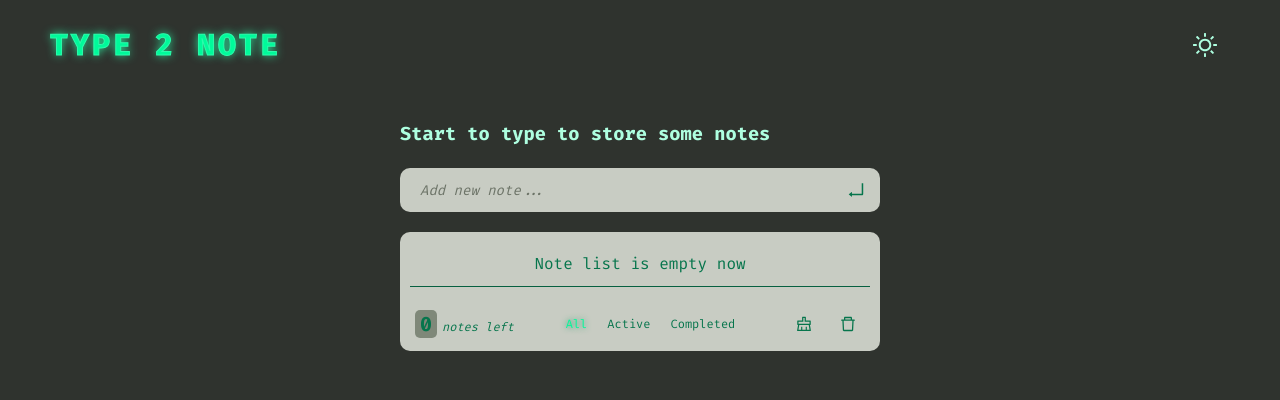
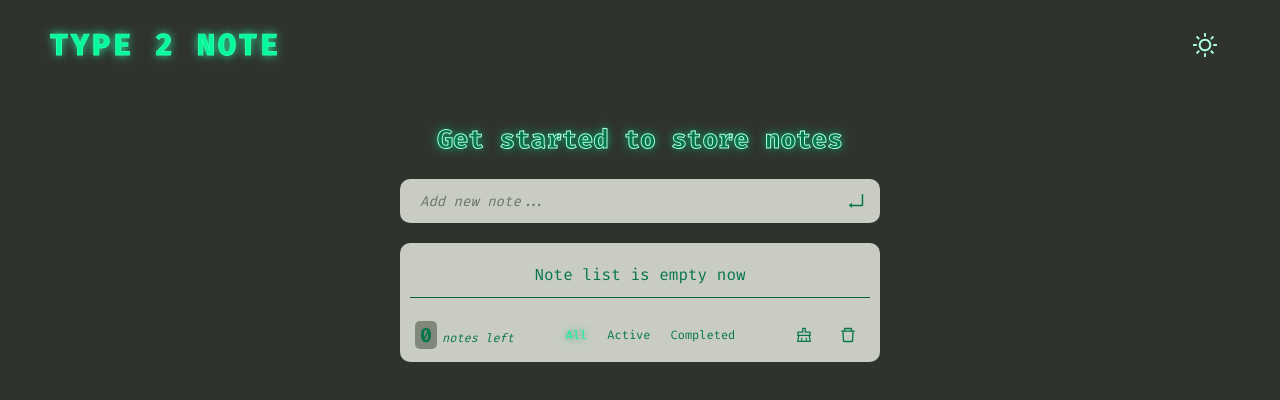
Before and after one commit to bakNa2t/type2note, a React (Vite) app: page / in a window 1280 px wide. Shown: the top 400 px of the page. Built offline with nearby package versions, Linux system fonts and the light colour scheme; the HTML template or start-up script is replaced by a standard one.

Commit message:
Added Heading to App

```diff
--- a/src/App.jsx
+++ b/src/App.jsx
@@ -11,6 +11,7 @@ import NoteFilterWrapper from "./ui-blocks/NoteFilterWrapper";
 import GlobalStyles from "./styles/GlobalStyles";
 import { DarkModeProvider } from "./context/DarkModeContext";
 import { useResizeScreen } from "./hooks/useResizeScreen";
+import Heading from "./ui-blocks/Heading";
 
 function App() {
   const isMobileSize = useResizeScreen();
@@ -20,7 +21,7 @@ function App() {
       <GlobalStyles />
       <Header />
       <AppLayout>
-        <h3>Start to type to store some notes</h3>
+        <Heading as={"h2"}>Get started to store notes</Heading>
         <InputField />
         <NoteField />
         <NoteFooterMenu isMobileSize={isMobileSize} />
--- a/src/base-blocks/NoteItem.jsx
+++ b/src/base-blocks/NoteItem.jsx
@@ -27,6 +27,7 @@ const NoteTextWrapper = styled.div`
 
 const NoteText = styled.p`
   width: 100%;
+  font-weight: 500;
   font-size: clamp(1.6rem, 3vw, 1.2rem);
 `;
 
--- /dev/null
+++ b/src/ui-blocks/Heading.jsx
@@ -0,0 +1,11 @@
+import styled from "styled-components";
+
+const Heading = styled.div`
+  text-align: center;
+  font-size: clamp(2rem, 5vw, 2.6rem);
+  color: var(--color-spring-green-200);
+  text-shadow: 0 0 1rem var(--color-spring-green-400);
+  -webkit-text-stroke: 0.1rem var(--color-spring-green-800);
+`;
+
+export default Heading;
```
